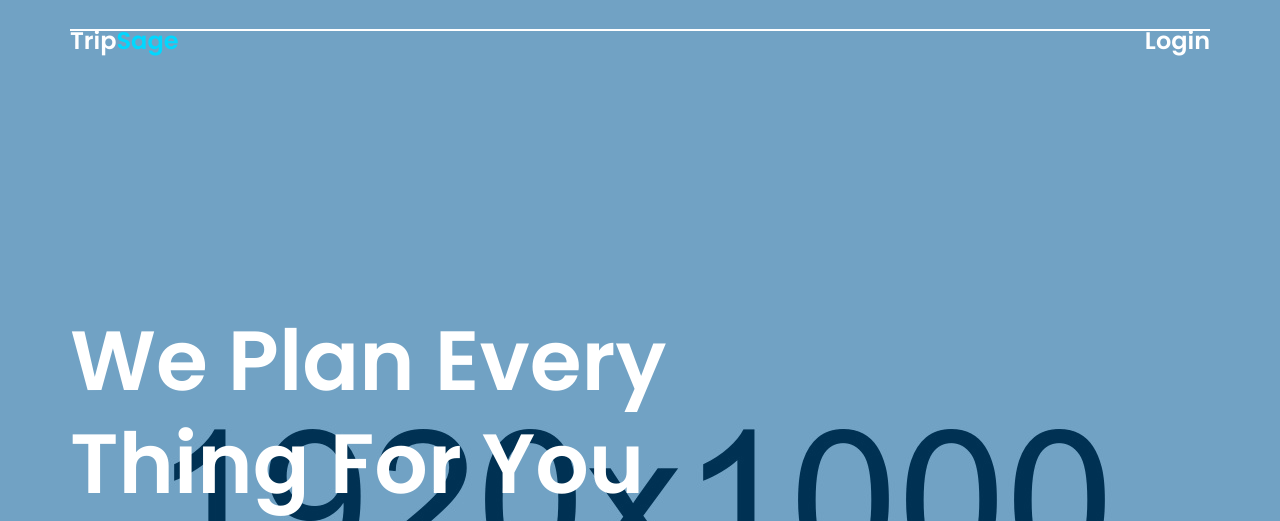
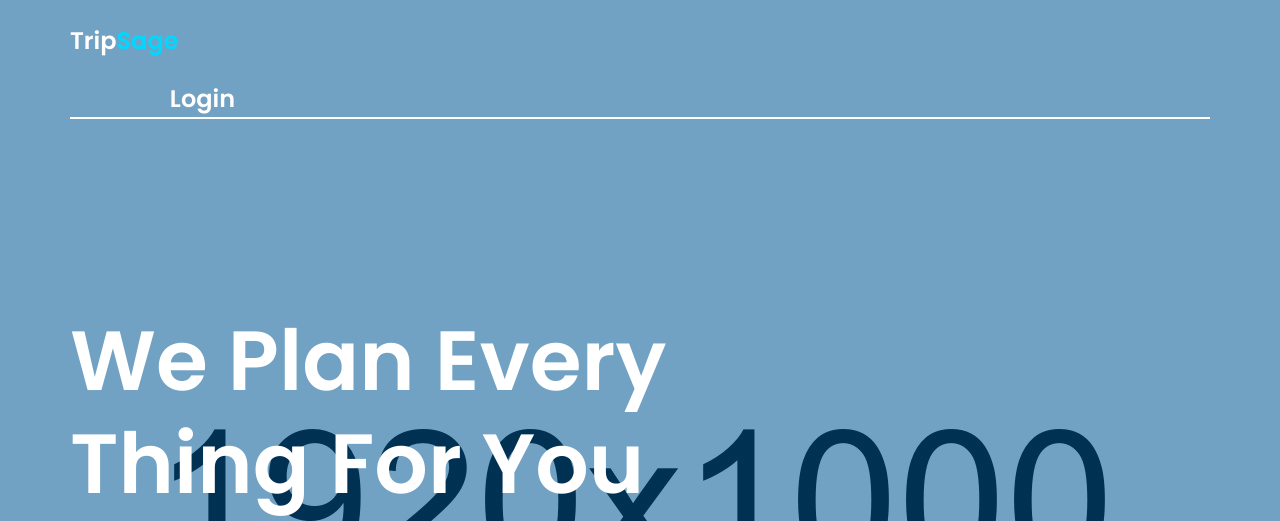
Before and after one commit to TripSage/TripSage, a Django app: page /tripHome/ in a window 1280 px wide. Shown: the top 521 px of the page. Run offline with Django 3.2, Linux system fonts and the light colour scheme; some libraries are stand-ins or nearby versions.

Commit message:
using header of the home page as a separate template

```diff
--- a/tripHome/templates/base_generic.html
+++ b/tripHome/templates/base_generic.html
@@ -74,34 +74,7 @@
 			your browser</a> to improve your experience and security.</p>
 		<![endif]-->
 
-		{% if error_message %}<p><strong>{{ error_message }}</strong></p>{% endif %}
-		<!-- main-menu Start -->
-		<header class="top-area">
-			<div class="header-area">
-				<div class="container">
-					<!-- <div class="row"> -->
-						<!-- <div class="col-sm-2"> -->
-							<div class="logo">
-								<a href="" class="logo-left">
-									trip<span>Sage</span>
-								</a>
-								{% if user.is_authenticated %}
-									<a href="/users/logout" class="log-right">Logout</a>
-								{% else %}
-									<a href="/users/login" class="log-right">login</a>
-								{% endif %}
-								<a href=></a>
-							</div><!-- /.logo-->
-						<!-- </div>/.col -->
-
-					<!-- </div>/.row -->
-					<div class="home-border"></div><!-- /.home-border-->
-				</div><!-- /.container-->
-			</div><!-- /.header-area -->
-
-		</header><!-- /.top-area-->
-		<!-- main-menu End -->
-
+		{% include "header.html" %}
 
 		<!--about-us start -->
 
@@ -114,9 +87,7 @@
 								<div class="about-us-txt">
 									<h2>
 										We Plan Every Thing For You
-
 									</h2>
-
 								</div><!--/.about-us-txt-->
 							</div><!--/.single-about-us-->
 						</div><!--/.col-->
--- /dev/null
+++ b/tripHome/templates/header.html
@@ -0,0 +1,82 @@
+<!doctype html>
+<html class="no-js"  lang="en">
+
+    <html class="no-js"  lang="en">
+        <head>
+            <!-- META DATA -->
+            <meta charset="utf-8">
+            <meta http-equiv="X-UA-Compatible" content="IE=edge">
+            <meta name="viewport" content="width=device-width, initial-scale=1">
+            <!-- original author: ThemeSINE -->
+            <!-- The above 3 meta tags *must* come first in the head; any other head content must come *after* these tags -->
+
+            <!--font-family-->
+            <link href="https://fonts.googleapis.com/css?family=Rufina:400,700" rel="stylesheet" />
+
+            <link href="https://fonts.googleapis.com/css?family=Poppins:100,200,300,400,500,600,700,800,900" rel="stylesheet" />
+            <!-- favicon img -->
+            {% load static %}
+            <link rel="shortcut icon" type="image/icon" href= "{% static 'logo/favicon.png' %}"/>
+
+
+            <!--font-awesome.min.css-->
+            {% load static %}
+                <link rel="stylesheet" href= "{% static 'css/font-awesome.min.css' %}" />
+
+            <!--animate.css-->
+
+                <link rel="stylesheet" href="{% static 'css/animate.css' %}"/>
+
+                <!--hover.css-->
+            <link rel="stylesheet" href="{% static 'css/hover-min.css' %}"/>
+
+                <!--datepicker.css-->
+            <link rel="stylesheet" href="{% static 'css/datepicker.css' %}"/>
+
+                <!--owl.carousel.css-->
+
+            <link rel="stylesheet" href="{% static 'css/owl.carousel.min.css' %}"/>
+            <link rel="stylesheet" href="{% static 'css/owl.theme.default.min.css' %}"/>
+
+                <!-- range css-->
+                <link rel="stylesheet" href="{% static 'css/jquery-ui.min.css' %}"/>
+
+                <!--bootstrap.min.css-->
+            <link rel="stylesheet" href="{% static 'css/bootstrap.min.css' %}"/>
+
+                <!-- bootsnav -->
+            <link rel="stylesheet" href="{% static 'css/bootsnav.css' %}"/>
+
+                <!--style.css-->
+            <link rel="stylesheet" href="{% static 'css/style.css' %}"/>
+
+                <!--responsive.css-->
+            <link rel="stylesheet" href="{% static 'css/responsive.css' %}"/>
+        </head>
+
+    {% if error_message %}<p><strong>{{ error_message }}</strong></p>{% endif %}
+            <!-- main-menu Start -->
+            <header class="top-area">
+                <div class="header-area">
+                    <div class="container">
+                        <div class="row">
+                            <div class="col-sm-2">
+                                <div class="logo">
+                                    <a href="/tripHome" class="logo-left">
+                                        trip<span>Sage</span>
+                                    </a>
+                                    {% if user.is_authenticated %}
+                                        <a href="/users/logout" class="log-right">Logout</a>
+                                    {% else %}
+                                        <a href="/users/login" class="log-right">login</a>
+                                    {% endif %}
+                                    <a href=></a>
+                                </div><!-- /.logo-->
+                            </div><!-- /.col -->
+                        </div><!-- /.row -->
+                        <div class="home-border"></div><!-- /.home-border-->
+                    </div><!-- /.container-->
+                </div><!-- /.header-area -->
+            </header><!-- /.top-area-->
+            <!-- main-menu End -->
+</html>
```
